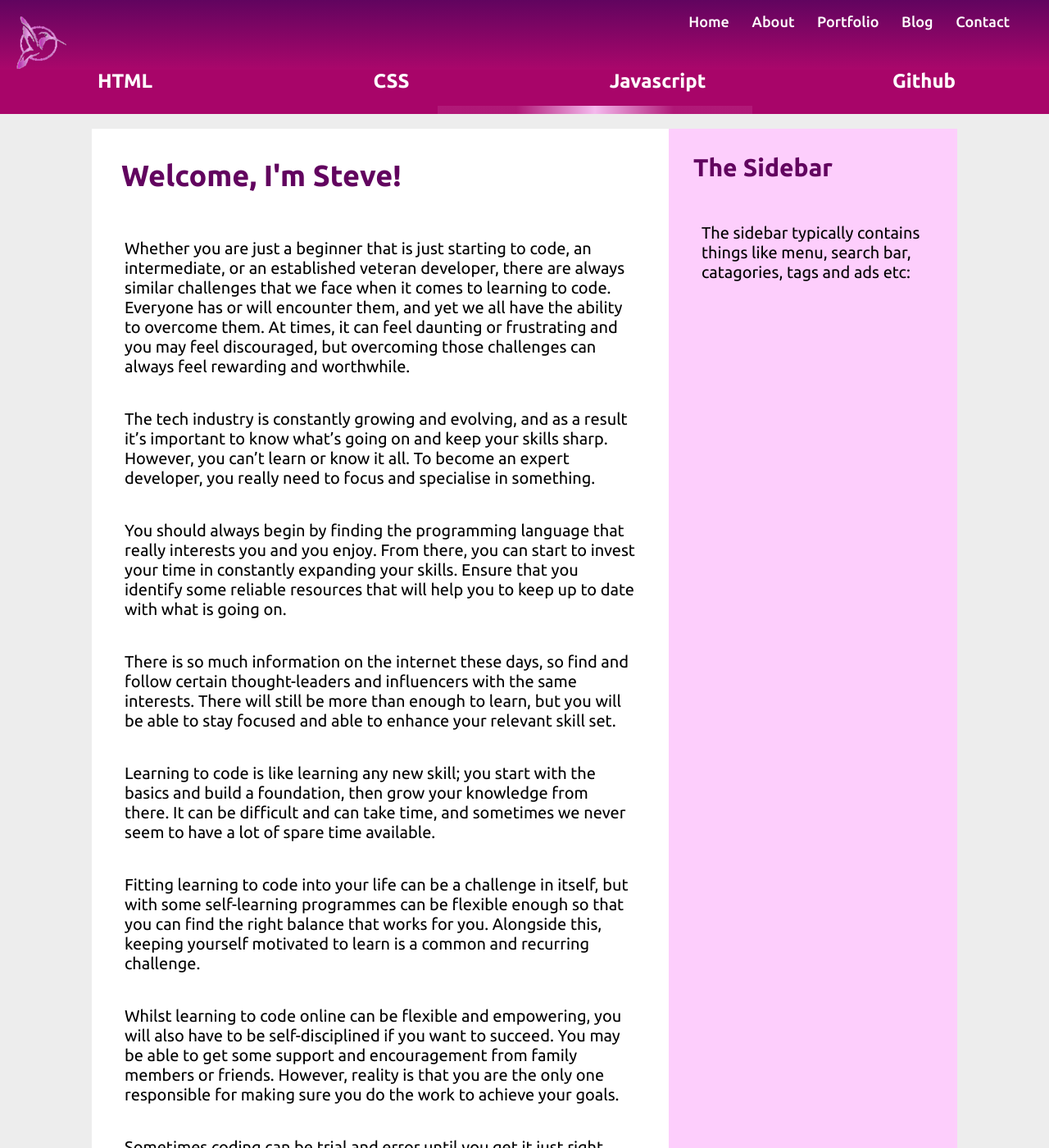
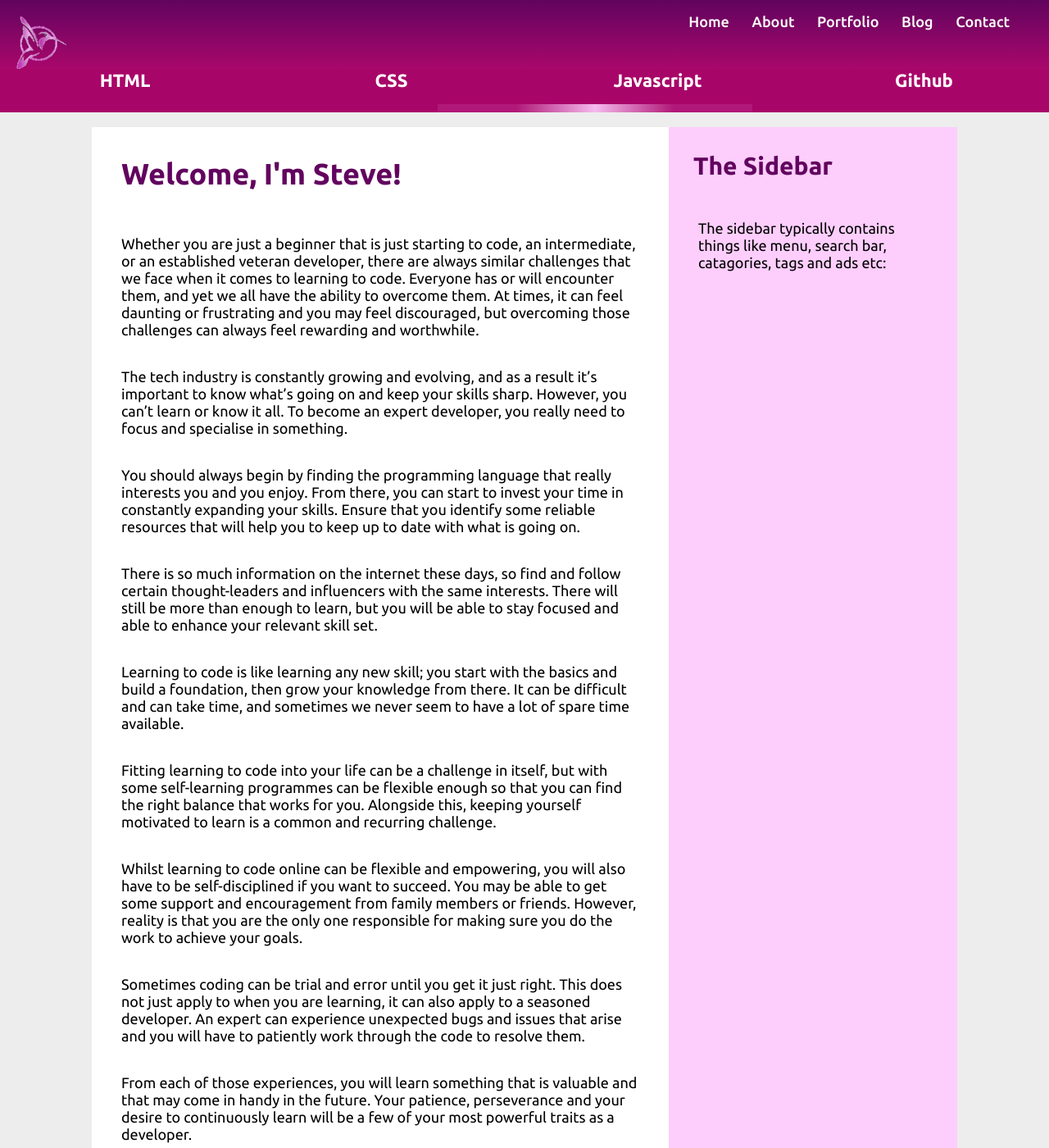
Before and after one commit to Steve-AB/Steve-AB.github.io, a Jekyll site: the page built from index.html, in a window 1280 px wide and 1400 px high. Shown: the whole window at 82% size. Built offline with Jekyll 4.4.1, drawn with Linux system fonts in a browser that asks for light colours; nearby versions of some CDN libraries.

Commit message:
update files

```diff
--- a/css/blog.css
+++ b/css/blog.css
@@ -1,6 +1,6 @@
 ul.posts {
   margin: 20px auto 40px;
-  font-size: 20px;
+  font-size: 18px;
 }
 ul.posts li {
   list-style: none;
--- a/css/general.css
+++ b/css/general.css
@@ -28,5 +28,5 @@ h6 {
  font-size: 16px;
 }
 p {
- font-size: 20px;
+ font-size: 18px;
 }
--- a/css/header.css
+++ b/css/header.css
@@ -45,7 +45,7 @@ header {
 
 #secondary-navlinks a {
   font-family: ubuntu, open-sans, sans-serif;
-  font-size: 24px;
+  font-size: 22px;
   font-weight: 700;
   color: #ffffff;
   text-align: center;
--- a/css/htmlmain.css
+++ b/css/htmlmain.css
@@ -16,7 +16,7 @@ h2, h3 {
 p {
 	margin: 0;
 	padding: 1em 2em;
-	font-size: 20px;
+	font-size: 18px;
 }
 .html-code1 {
 	display: block;
--- a/css/main.css
+++ b/css/main.css
@@ -37,12 +37,12 @@ h2, h3 {
 p {
 	margin: 0;
 	padding: 1em 2em;
-	font-size: 20px;
+	font-size: 18px;
 }
 .link1 {
 	margin: 0;
 	padding: 1em 2em;
-	font-size: 20px;
+	font-size: 18px;
 	color: #62045f;
 	cursor: pointer;
 	text-decoration: none;
--- a/css/portfolio.css
+++ b/css/portfolio.css
@@ -11,7 +11,7 @@
   justify-content: space-between;
 }
 p {
-  font-size: 20px;
+  font-size: 18px;
 }
 
 .user-details {
```
